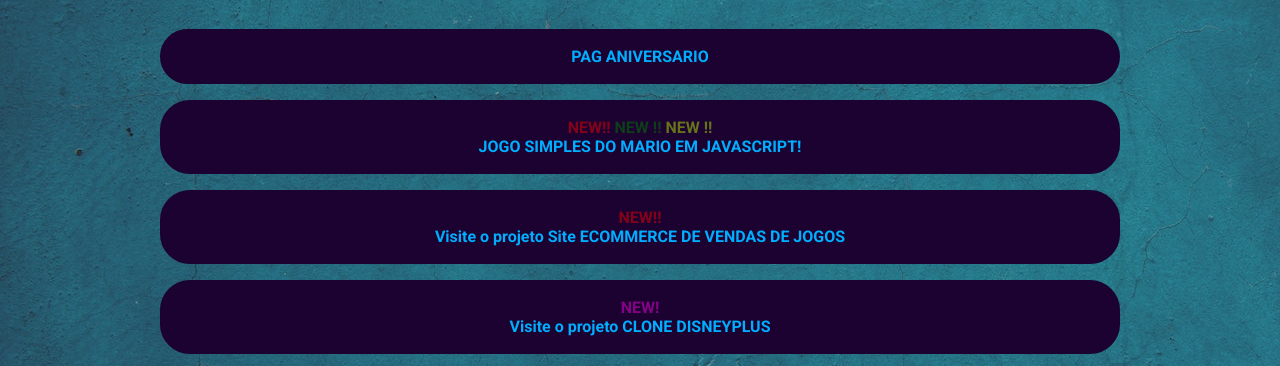
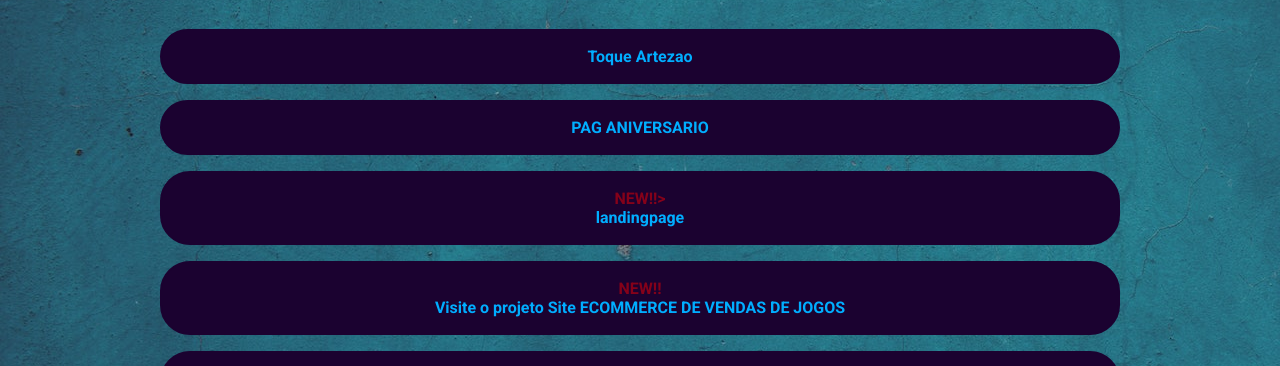
Before and after one commit to DenyCodes/portfolio2, a website: page index.html in a window 1280 px wide. Shown: the part 429-795 px from the top of the page. Drawn offline with Linux system fonts and the light colour scheme.

Commit message:
toqueartezao

```diff
--- a/index.html
+++ b/index.html
@@ -46,15 +46,21 @@
         <nav>
             <ul class="projects-list">
                 <li class="projects-list-item">
+                    <a href="https://vercel.com/denisdev3/toqueartezao">
+                        <p class="btn-pisca1"></p>
+                        Toque Artezao
+                    </a>
+                </li>
+                <li class="projects-list-item">
                     <a href="https://denisdev3loper.vercel.app/">
                         <p class="btn-pisca1"></p>
                         PAG ANIVERSARIO
                     </a>
                 </li>
                 <li class="projects-list-item">
-                    <a href="https://mario-game-alpha.vercel.app/">
-                        <p class="btn-pisca1">NEW!! <span class="mario">NEW !!</span> <span class="mario2">NEW !!</span></p>
-                        JOGO SIMPLES DO MARIO EM JAVASCRIPT!
+                    <a href="https://toqueartezao.vercel.app/">
+                        <p class="btn-pisca1">NEW!!></p>
+                        landingpage
                     </a>
                 </li>
                 <li class="projects-list-item">
```
